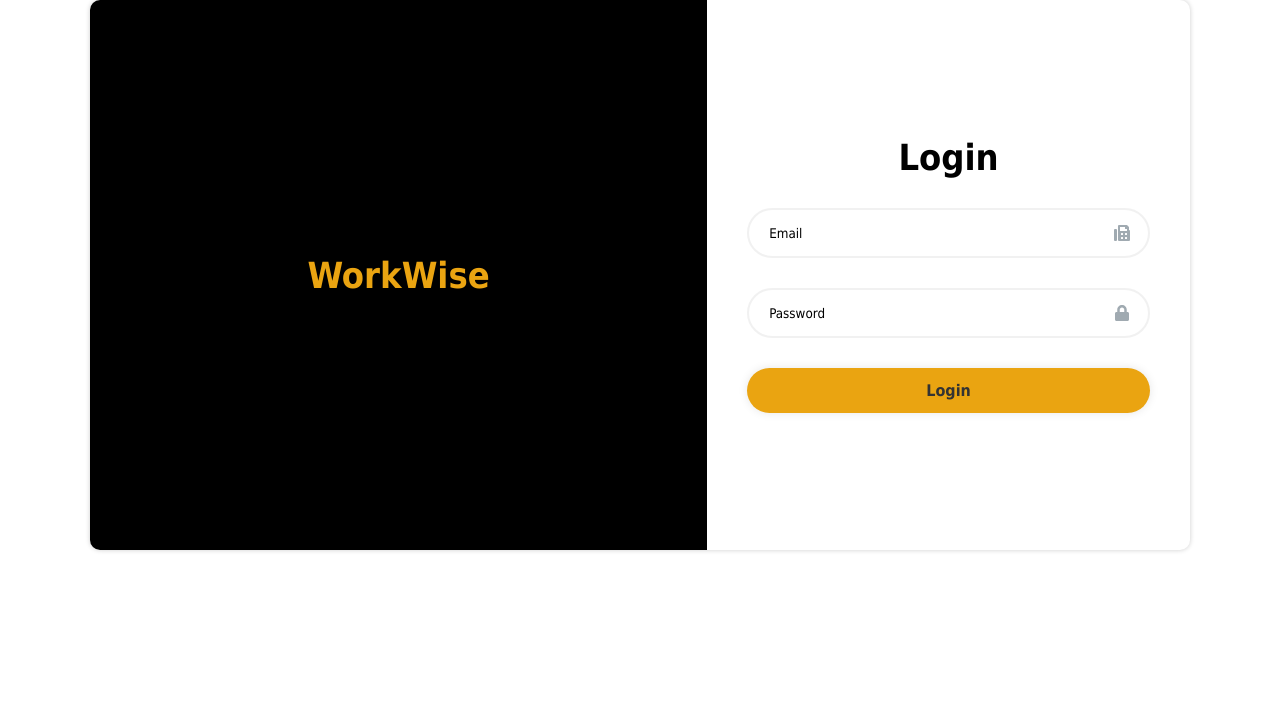
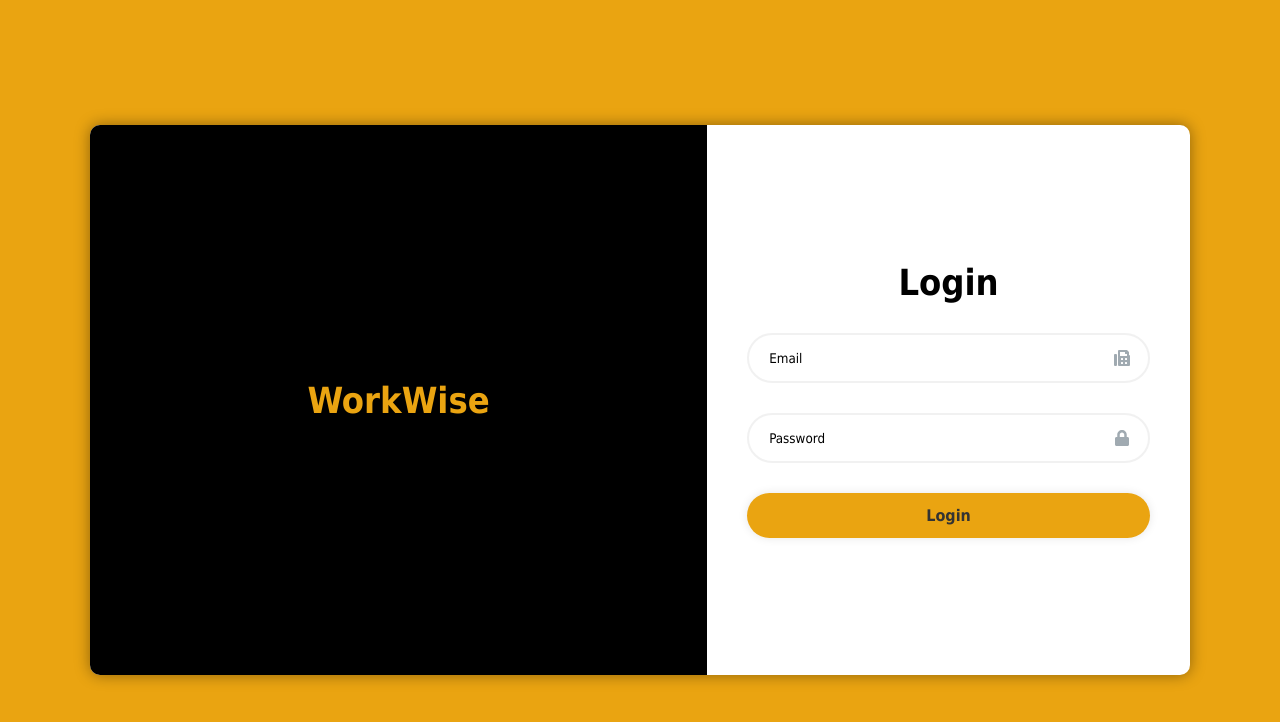
Before and after one commit to 2551250/WorkWise, a React (Create React App) app: page / in a window 1280 px wide. Shown: the top 722 px of the page. Built offline with nearby package versions, Linux system fonts and the light colour scheme.

Commit message:
Fixed Login Page styling

```diff
--- a/src/Pages/LoginPage/LoginPage.css
+++ b/src/Pages/LoginPage/LoginPage.css
@@ -1,3 +1,11 @@
+.container {
+    display: flex;
+    justify-content: center;
+    align-items: center;
+    min-height: 100vh;
+    background-color: #eaa411;
+}
+
 .wrapper {
     margin: 0 auto;
     padding: 0 auto;
@@ -8,7 +16,7 @@
     height: 550px;
     background: white;
     backdrop-filter: blur(30px);
-    box-shadow: 0 0 5px rgba(0, 0, 0, .2);
+    box-shadow: 0 0 15px rgba(0, 0, 0, .4);
     color: #fff;
     border-radius: 10px;
 }
--- a/src/Pages/LoginPage/LoginPage.jsx
+++ b/src/Pages/LoginPage/LoginPage.jsx
@@ -113,7 +113,7 @@ const LoginPage = () => {
 
     // HTML Code
     return (
-        <>
+        <main className="container">
             <section className="wrapper">
                 <section className="welcome-wrapper">
                     <h1>WorkWise</h1>
@@ -154,7 +154,7 @@ const LoginPage = () => {
                 <h3>Login Error</h3>
                 <p>Incorrect Username/Password</p>
             </PopUp>
-        </>
+        </main>
     );
 };
 
```
